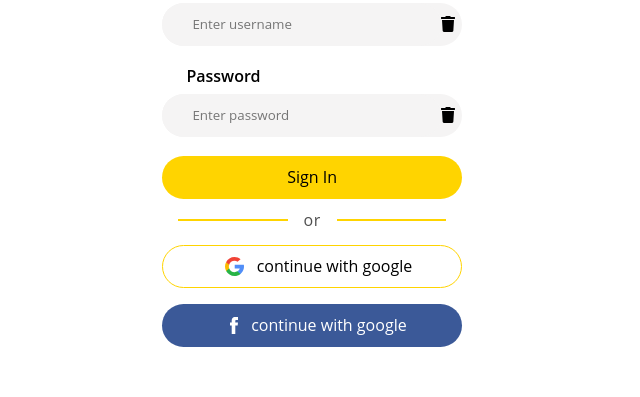
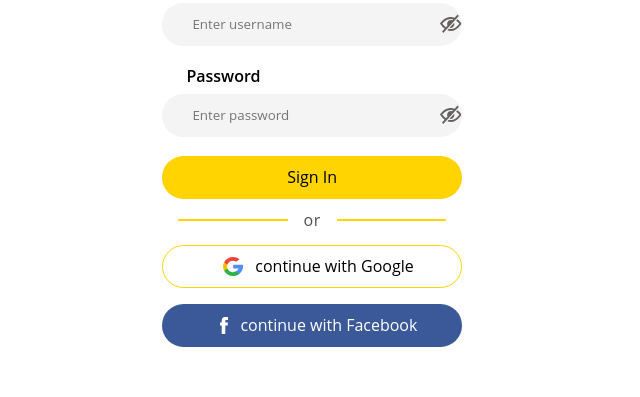
Before and after one commit to Tetteh-Yaw-Precious/GoldYardRecordsUpgrade-master, a plain HTML site: page login.html in a window 1280 px wide. Shown: the part 276-673 px from the top of the page, 452-1092 px from the left. Drawn offline with Linux system fonts and the light colour scheme.

Commit message:
update on login page 1.2

```diff
--- a/login.html
+++ b/login.html
@@ -63,14 +63,14 @@
                 <label for="username">Username</label>
                 <div class="input--icon">
                   <input type="text" placeholder="Enter username" />
-                  <i class="fa fa-trash"></i>
+                  <img src="./ASSETS/loginpage/iconmonstr-eye-8 1.svg" alt="" />
                 </div>
               </div>
               <div class="log--username">
                 <label for="password">Password</label>
                 <div class="input--icon">
                   <input type="text" placeholder="Enter password" />
-                  <i class="fa fa-trash"></i>
+                  <img src="./ASSETS/loginpage/iconmonstr-eye-8 1.svg" alt="" />
                 </div>
               </div>
               <div class="login--btns">
@@ -81,10 +81,18 @@
                   <hr />
                 </div>
                 <div class="log--google">
-                    <a href="#"><img src="./ASSETS/loginpage/google.svg" alt="">continue with google</a>
+                  <a href="#"
+                    ><img src="./ASSETS/loginpage/google.svg" alt="" />continue
+                    with Google</a
+                  >
                 </div>
                 <div class="log--facebook">
-                    <a href="#"><img src="./ASSETS/loginpage/facebook.svg" alt="">continue with google</a>
+                  <a href="#"
+                    ><img
+                      src="./ASSETS/loginpage/facebook.svg"
+                      alt=""
+                    />continue with Facebook</a
+                  >
                 </div>
               </div>
             </form>
```
Also changed, not shown: ASSETS/loginpage/iconmonstr-eye-8 1.svg (added).
